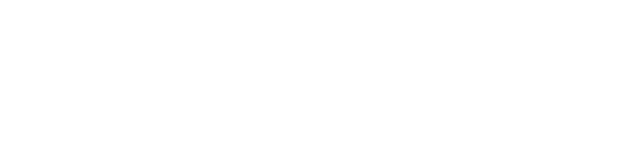
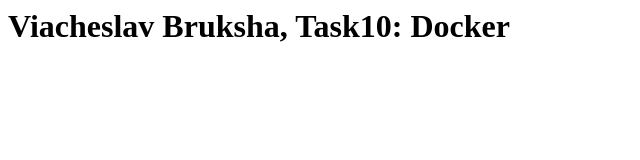
Before and after one commit to Slavasly/DevOps, a plain HTML site: page Task10/Task1/index.html in a window 1280 px wide. Shown: the whole page, without its empty margins (0-640 px from the left). Drawn offline with Linux system fonts and the light colour scheme.

Commit message:
Update index.html

```diff
--- a/Task10/Task1/index.html
+++ b/Task10/Task1/index.html
@@ -2,4 +2,7 @@
   <head>
     <title>Viacheslav Bruksha, Task10: Docker</title>
   </head>
+  <body>
+    <h1>Viacheslav Bruksha, Task10: Docker</h1>
+  </body>
 </html>
```
